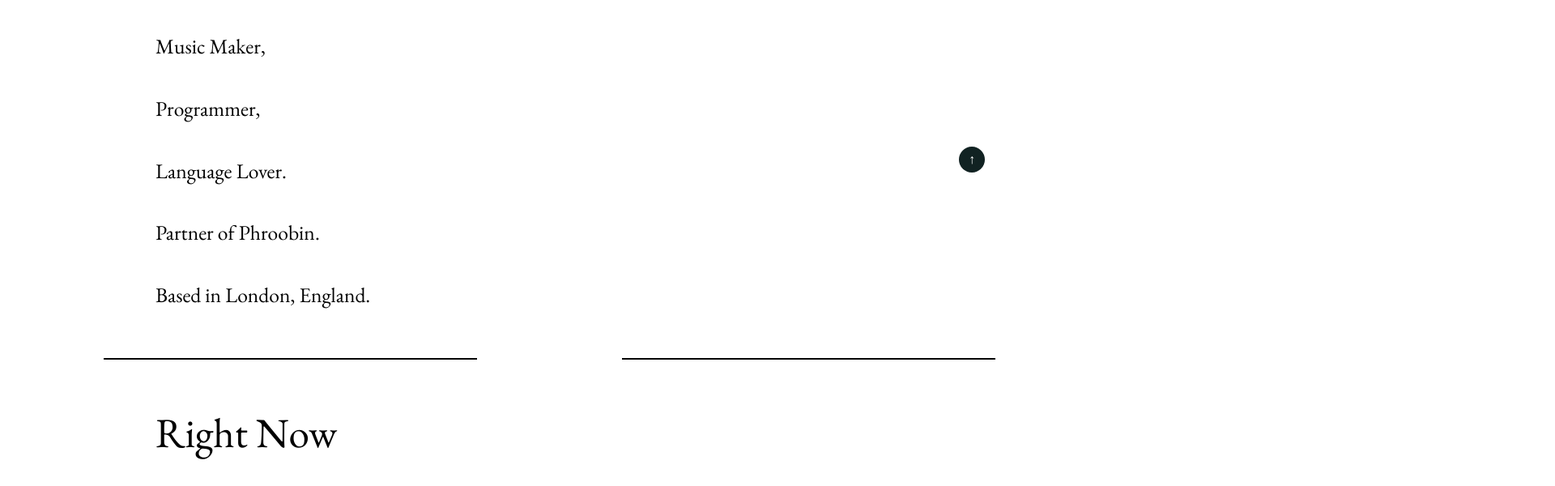
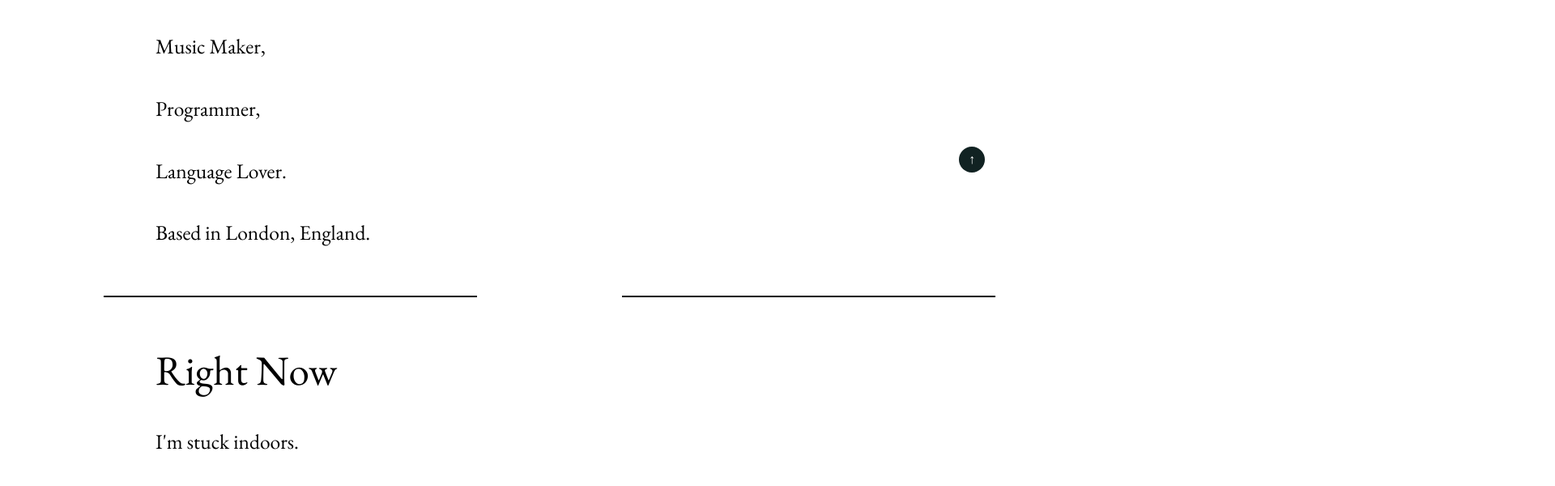
Before and after one commit to Jimjule/jules-at-react2, a React (Create React App) app: page / in a window 1280 px wide. Shown: the part 547-1147 px from the top of the page at 81% size, 1920 px wide, since content can reach past the window. Built offline with nearby package versions, Linux system fonts and the light colour scheme.

Commit message:
fixes darkmode toggle formatting

```diff
--- a/src/App.css
+++ b/src/App.css
@@ -145,6 +145,7 @@
   position: relative;
   left: calc(99% - 60px);
   top: calc(92% - 34px);
+  width: 60px;
 }
 
 .switch {
--- a/src/containers/Home.js
+++ b/src/containers/Home.js
@@ -5,7 +5,7 @@ const Home = ({isDarkMode}) => {
 
   return(
     <div className={`div-main home ${isDarkMode ? 'dark' : 'light'}`}>
-      <BlogContainer isDarkMode={isDarkMode} title="Hi, I'm Jules" body={["Music Maker,", "Programmer,", "Language Lover.", "Partner of Phroobin.", "Based in London, England."]} />
+      <BlogContainer isDarkMode={isDarkMode} title="Hi, I'm Jules" body={["Music Maker,", "Programmer,", "Language Lover.", "Based in London, England."]} />
       <BlogContainer isDarkMode={isDarkMode} />
       <BlogContainer isDarkMode={isDarkMode} title="Right Now" body={["I'm stuck indoors.", "I'm finishing my website!", "I'm collecting my projects to add to this website."]} />
       <BlogContainer isDarkMode={isDarkMode} />
```
